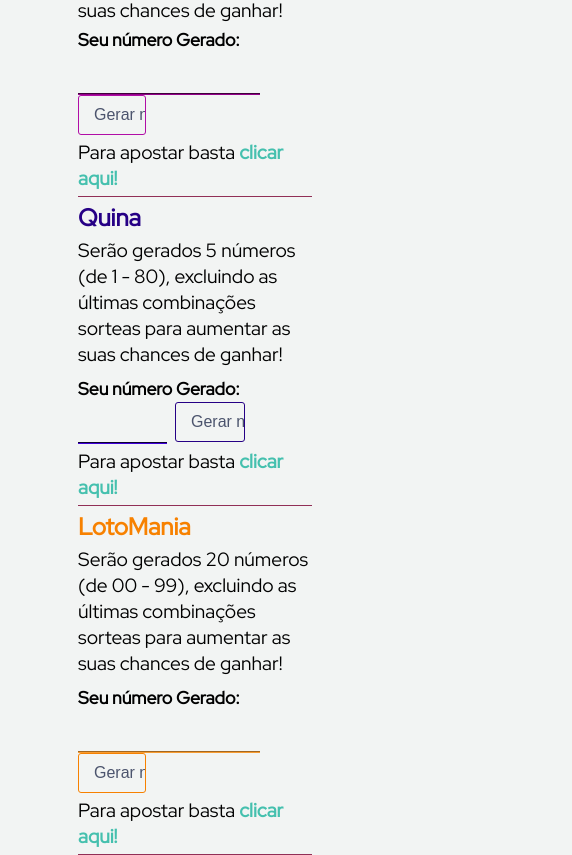
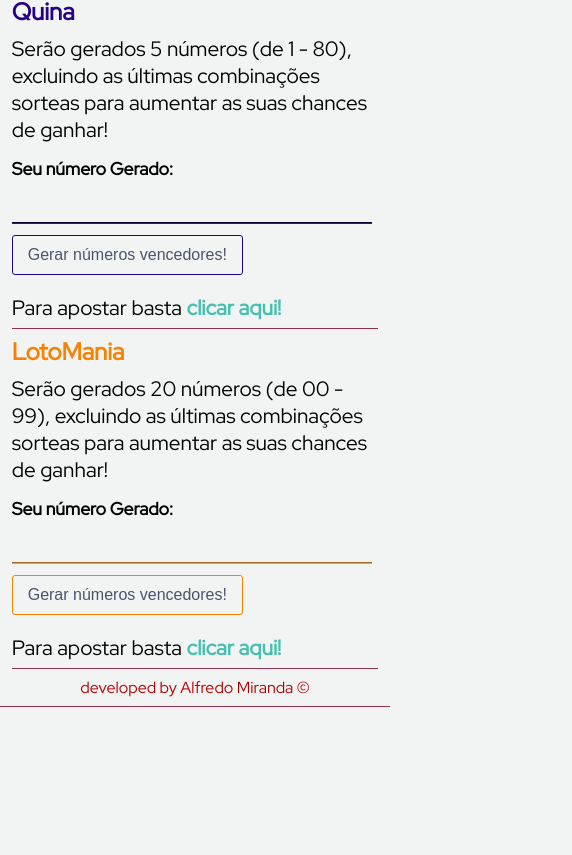
Before and after one commit to iAlfredoMiranda/Logica-de-Programacao-1, a plain HTML site: page projeto_final/index.html in a window 390 px wide. Shown: the part 1017-1872 px from the top of the page, 572 px wide, since content can reach past the window. After the commit the page ends 1724 px from the top, so only its background shows below. Drawn offline with Linux system fonts and the light colour scheme.

Commit message:
versão mobile

```diff
--- a/projeto_final/css/bets.css
+++ b/projeto_final/css/bets.css
@@ -73,3 +73,14 @@
     color: #fff;
     font-weight: bold;
 }
+/* Footer bets */
+footer a{
+    text-decoration: none;
+    font-weight: bold;
+    color: #45c0ae;
+}
+footer a:hover{
+    font-weight: bold;
+    color: #45c0ae;
+    text-decoration: underline;
+}
--- /dev/null
+++ b/projeto_final/css/mobile.css
@@ -0,0 +1,38 @@
+@media (max-width: 600px) {
+    /* Header */
+   #header > h1  {
+		font-size: 2.5em;
+	}
+
+	img {
+		display: none
+	}
+    /*content main*/
+    main {
+		width: auto;
+        padding-right: 3%;
+        padding-left: 3%;
+	}
+    main > h3{
+        text-align: center;
+        font-size: 2em;
+    }
+    p {
+        font-size: 1.3em;
+    }
+    input{
+        padding: 10px 15px;
+        margin-right: 5px;
+        width: 90%;
+    }
+    /* CSS Bets*/
+    #inputgeneratedLotomania, #inputgeneratedLotoFacil{
+        width: 90%;
+    }
+    #btn_generatedMega, #btn_generatedQuina, #btn_generatedLotomania, #btn_generatedLotoFacil{
+        margin-top: 3%;
+        margin-bottom: 3%;
+        width: auto;
+
+    }
+}
--- a/projeto_final/css/style.css
+++ b/projeto_final/css/style.css
@@ -77,16 +77,6 @@ input{
 
     font-size: 1.2em;
 }
-footer a{
-    text-decoration: none;
-    font-weight: bold;
-    color: #45c0ae;
-}
-footer a:hover{
-    font-weight: bold;
-    color: #45c0ae;
-    text-decoration: underline;
-}
 /* Footer website*/
 footer{
     padding-top: 2%;
@@ -94,3 +84,8 @@ footer{
     border-bottom: 1px solid;
     border-color: #912F56;
 }
+#footerSite{
+    color: #b60000;
+    text-align: center;
+
+}
--- a/projeto_final/index.html
+++ b/projeto_final/index.html
@@ -8,6 +8,7 @@
 
     <link rel="stylesheet" href="css/style.css">
     <link rel="stylesheet" href="css/bets.css">
+    <link rel="stylesheet" media="(max-width: 800px)" href="css/mobile.css" />
 
     <!--Fim CSS-->
     <link rel="preconnect" href="https://fonts.googleapis.com">
@@ -21,7 +22,7 @@
         <h1 id="titleP">Ganhando na Lotéria! - SisLoto</h1>
         <h2>Gerador de números para as Principais Lotérias da Caixa</h2>
         <p>Um sistema que gera números para lotéria igual ao sistema da Caixa.</p>
-        <img id="imgBanner" src="img/loterias_MegaSena_Lotofacil_Quina_LotoMania.webp" alt="bilhete de apostas Loterias Caixa">
+        <img id="imgBanner" src="img/loterias_MegaSena_Lotofacil_Quina_LotoMania.webp" title="bilhetes de apostas Loterias Caixa" alt="bilhetes de apostas Loterias Caixa">
     </header>
     <main>
         <h3>Gerador de Número:</h3>
@@ -98,7 +99,9 @@
             <footer><p> Para apostar basta <a href="http://www.loterias.caixa.gov.br/wps/portal/loterias/landing/lotomania">clicar aqui!</a></p></footer>
         </section>
     </main>
-
+    <footer id="footerSite">
+        developed by Alfredo Miranda &copy;
+    </footer>
     <!--Inicio JS-->
 
     <script src="js/generatorMegaSena.js"></script>
```
